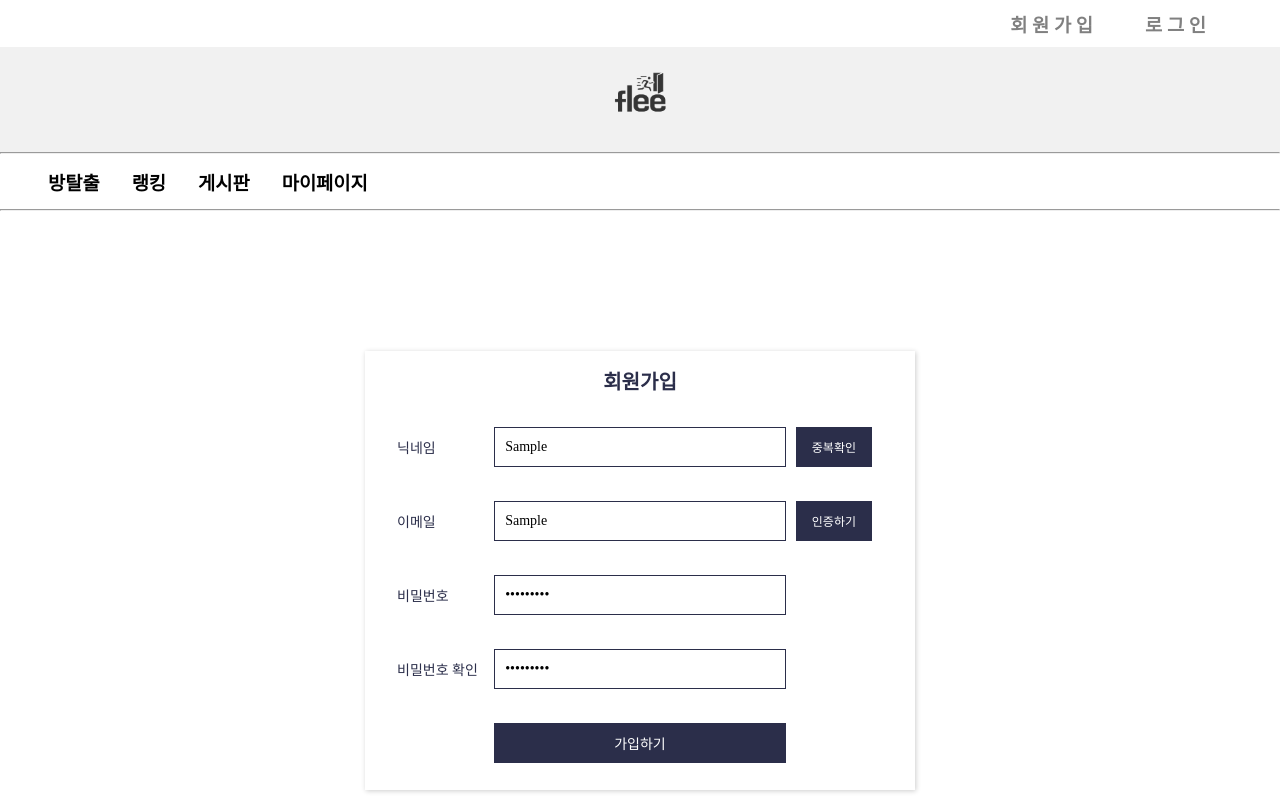
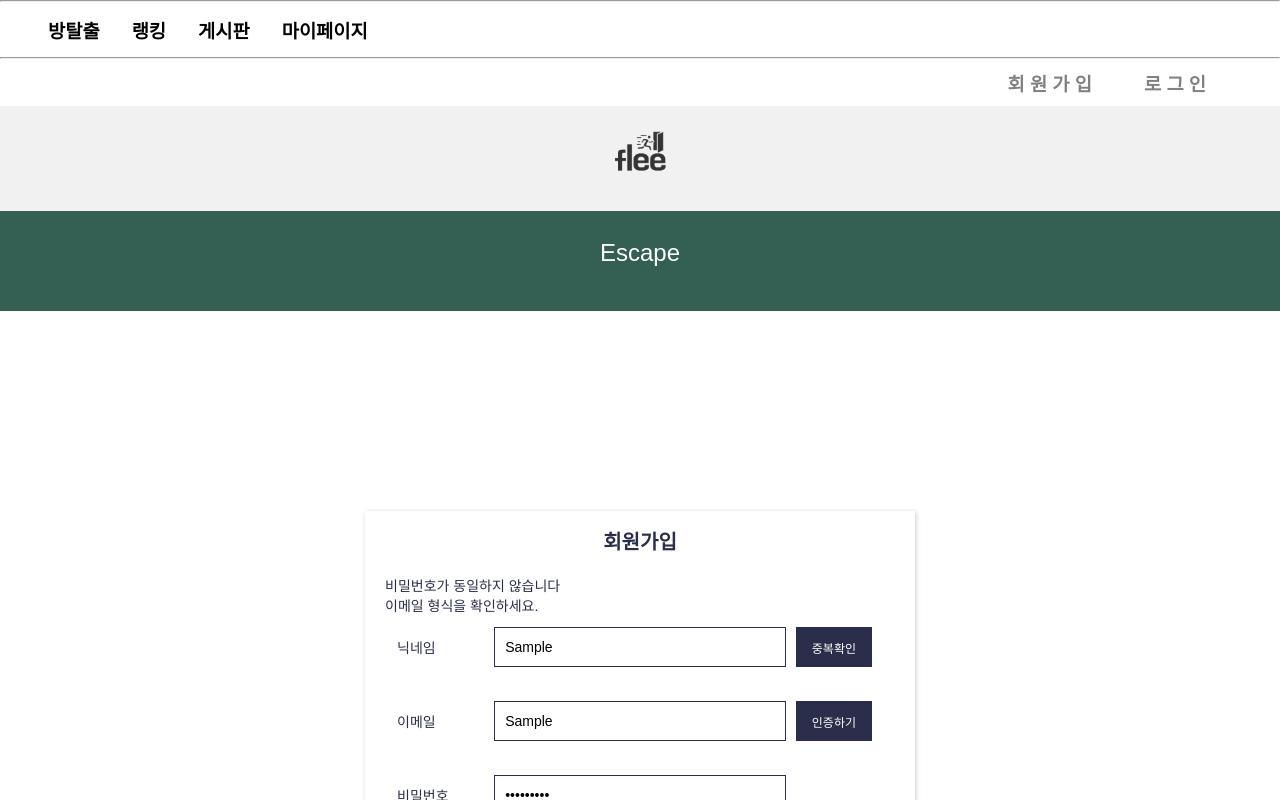
Before and after one commit to CodingIsOurLife/escapeRoom, a Vue app in the folder front/: page /signUp in a window 1280 px wide. Both pictures are taken after typing "Sample", "Sample", "Sample123", "Sample123" into the empty fields and a click on the button "중복확인". Shown: the top 800 px of the page. Built offline with nearby package versions, Linux system fonts and the light colour scheme; no server answers.

Commit message:
chore: api 연동

```diff
--- a/front/src/App.vue
+++ b/front/src/App.vue
@@ -1,9 +1,10 @@
 <template>
   <div class="app">
+    <Mynav></Mynav>
     <LoginNav></LoginNav>
+
     <Myheader></Myheader>
-
-    <Mynav></Mynav>
+    <p class="design"><br />Escape</p>
     <router-view />
     <Myfooter></Myfooter>
   </div>
@@ -13,8 +14,8 @@
 import Myheader from "./components/Myheader.vue";
 import Myfooter from "./components/Myfooter.vue";
 import Mynav from "./components/Mynav.vue";
-import loginNav from "./components/loginNav.vue";
-import LoginNav from "./components/loginNav.vue";
+
+import LoginNav from "./components/LoginNav.vue";
 //import HomeView from "./views/HomeView.vue";
 
 export default {
@@ -23,15 +24,25 @@ export default {
     Myfooter,
     //HomeView,
     Mynav,
-    loginNav,
     LoginNav,
   },
 };
 </script>
 
 <style>
+@font-face {
+  font-family: "Rajdhani", sans-serif;
+  src: url("https://fonts.googleapis.com/css2?family=Rajdhani:wght@300&display=swap");
+}
 .app {
-  /* margin-left: 3em;
-  margin-right: 3em; */
+  font-family: "Rajdhani", sans-serif;
+}
+.design {
+  height: 100px;
+  background-color: #345f53;
+  color: white;
+  font-size: x-large;
+  text-align: center;
+  /* font-family: "Rajdhani", sans-serif; */
 }
 </style>
--- a/front/src/views/auth/Login.vue
+++ b/front/src/views/auth/Login.vue
@@ -1,5 +1,5 @@
 <template>
-  <div class="register-container">
+  <div class="register">
     <h3>로그인</h3>
     <form v-on:submit.prevent="loginSubmit">
       <div class="flex">
@@ -46,6 +46,7 @@ export default {
     return {
       uemail: "",
       pw: "",
+      token: "",
     };
   },
   methods: {
@@ -53,10 +54,10 @@ export default {
       //event.preventDefault();
 
       //console.log(this.uemail, this.pw, this.nickname);
-      let url = "https://";
+      let url = "member/login";
       let saveData = {
-        saveEmail: this.uemail,
-        savePw: this.pw,
+        email: this.uemail,
+        pw: this.pw,
       };
       try {
         axios
@@ -67,6 +68,11 @@ export default {
           })
           .then((res) => {
             if (res.status === 200) {
+              this.result = res.data;
+              console.log(this.result);
+              this.token = this.result.token;
+              this.$cookie.set("accesstoken", res.data.token, 1);
+              axios.defaults.headers.common["access token"] = res.data.token;
               alert("어서오세요");
               this.$router.push("/");
             }
@@ -78,7 +84,6 @@ export default {
   },
 };
 </script>
-
 <style>
 * {
   margin: 0;
@@ -93,9 +98,9 @@ a {
   text-decoration: none;
   color: inherit;
 }
-.register-container {
+.register {
   width: 550px;
-  margin: 10em auto;
+  margin: 200px auto 0;
   padding: 15px 20px;
   background: white;
   color: #2b2e4a;
@@ -103,12 +108,12 @@ a {
   text-align: left;
   box-shadow: 1px 1px 5px rgba(0, 0, 0, 0.2);
 }
-.register-container h3 {
+.register h3 {
   font-size: 20px;
   margin-bottom: 20px;
   text-align: center;
 }
-.register-container input {
+.register input {
   width: 100%;
   height: 40px;
   outline: none;
@@ -116,27 +121,27 @@ a {
   border: 1px solid #707070;
   transition: 0.3s;
 }
-.register-container input:valid,
-.register-container input:focus {
+.register input:valid,
+.register input:focus {
   border: 1px solid #2b2e4a;
 }
-.register-container .center {
+.register .center {
   display: flex;
   align-items: center;
 }
-.register-container .flex {
+.register .flex {
   display: flex;
   flex-direction: column;
 }
-.register-container .flex .container {
+.register .flex .container {
   display: grid;
   grid-template-columns: 1fr 3fr 1fr;
   margin-bottom: 10px;
 }
-.register-container .flex .container .item:first-child {
+.register .flex .container .item:first-child {
   margin-right: 10px;
 }
-.register-container .flex .container .item .idcheck {
+.register .flex .container .item .idcheck {
   height: 100%;
   margin-left: 10px;
   padding: 5px 15px;
@@ -146,16 +151,16 @@ a {
   font-size: 12px;
   transition: 0.3s;
 }
-.register-container .flex .container .item .idcheck:hover {
+.register .flex .container .item .idcheck:hover {
   background: white;
   color: #2b2e4a;
 }
-.register-container .flex .container .item select {
+.register .flex .container .item select {
   height: 40px;
   padding: 10px;
   border: 1px solid #2b2e4a;
 }
-.register-container .submit {
+.register .submit {
   width: 100%;
   height: 40px;
   color: white;
@@ -164,10 +169,10 @@ a {
   background: #2b2e4a;
   transition: 0.3s;
 }
-.register-container .flex .container:last-child {
+.register .flex .container:last-child {
   margin: 0;
 }
-.register-container .submit:hover {
+.register .submit:hover {
   width: 100%;
   height: 40px;
   border: none;
--- a/front/src/views/auth/SignUp.vue
+++ b/front/src/views/auth/SignUp.vue
@@ -1,9 +1,16 @@
 <template>
-  <div class="register-container">
-    <h2>회원가입</h2>
+  <div class="register">
+    <h3>회원가입</h3>
+              <p v-if="errors.length">
+
+    <ul>
+      <li v-for="error in errors" :key="error">{{ error }}</li>
+    </ul>
+  </p>
     <form v-on:submit.prevent="submitForm">
       <div class="flex">
         <ul class="container">
+
           <li class="item center">닉네임</li>
           <li class="item">
             <input
@@ -51,6 +58,7 @@
           <li class="item">
             <input
               type="password"
+              v-model="pwcheck"
               placeholder="비밀번호를 입력하세요."
               required
             />
@@ -61,7 +69,7 @@
         <ul class="container">
           <li class="item center"></li>
           <li class="item">
-            <button class="submit">가입하기</button>
+            <button class="submit" type="submit">가입하기</button>
           </li>
           <li class="item"></li>
         </ul>
@@ -72,27 +80,49 @@
 
 <script>
 import axios from "axios";
+// import { validateEmail } from "@/utils/validation";
 export default {
   data() {
     return {
       uemail: "",
       pw: "",
       nickname: "",
+      pwcheck:"",
+      errors:[],
     };
   },
+  // computed: {
+  //   isUserVaild() {
+  //     return validateEmail(this.uemail);
+  //   },
+  // },
   methods: {
     submitForm: function (event) {
       event.preventDefault();
+      this.errors = [];
+      if (!this.nickname) {
+        this.errors.push("닉네임은 필수입니다.");
+      }
+      if (!this.pw != this.pwcheck) {
+        this.errors.push("비밀번호가 동일하지 않습니다");
+      }
+      if (!this.uemail) {
+        this.errors.push("이메일은 필수입니다.");
+      } else if (!this.validEmail(this.uemail)) {
+        this.errors.push("이메일 형식을 확인하세요.");
+      }
+      if (!this.errors.length) return true;
 
       console.log(this.uemail, this.pw, this.nickname);
+
       let url = "api/member/register";
-      let data = {
+      let datas = {
         nickname: this.nickname,
         pw: this.pw,
         email: this.uemail,
       };
       axios
-        .post(url, JSON.stringify(data), {
+        .post(url, JSON.stringify(datas), {
           headers: {
             "Content-Type": `application/json`,
           },
@@ -108,6 +138,12 @@ export default {
           console.log(error);
           console.log("연결실패");
         });
+    },
+    validEmail: function (email) {
+     //eslint-disable-next-line
+      var re =
+       /\S+@\S+\.\S+/;
+      return re.test(email);
     },
     checkNick: function () {
       let url = "api/member/#";
@@ -133,7 +169,6 @@ export default {
   },
 };
 </script>
-
 <style>
 * {
   margin: 0;
@@ -148,9 +183,9 @@ a {
   text-decoration: none;
   color: inherit;
 }
-.register-container {
+.register {
   width: 550px;
-  margin: 10em auto;
+  margin: 200px auto 0;
   padding: 15px 20px;
   background: white;
   color: #2b2e4a;
@@ -158,12 +193,12 @@ a {
   text-align: left;
   box-shadow: 1px 1px 5px rgba(0, 0, 0, 0.2);
 }
-.register-container h2 {
+.register h3 {
   font-size: 20px;
   margin-bottom: 20px;
   text-align: center;
 }
-.register-container input {
+.register input {
   width: 100%;
   height: 40px;
   outline: none;
@@ -171,27 +206,27 @@ a {
   border: 1px solid #707070;
   transition: 0.3s;
 }
-.register-container input:valid,
-.register-container input:focus {
+.register input:valid,
+.register input:focus {
   border: 1px solid #2b2e4a;
 }
-.register-container .center {
+.register .center {
   display: flex;
   align-items: center;
 }
-.register-container .flex {
+.register .flex {
   display: flex;
   flex-direction: column;
 }
-.register-container .flex .container {
+.register .flex .container {
   display: grid;
   grid-template-columns: 1fr 3fr 1fr;
   margin-bottom: 10px;
 }
-.register-container .flex .container .item:first-child {
+.register .flex .container .item:first-child {
   margin-right: 10px;
 }
-.register-container .flex .container .item .idcheck {
+.register .flex .container .item .idcheck {
   height: 100%;
   margin-left: 10px;
   padding: 5px 15px;
@@ -205,12 +240,12 @@ a {
   background: white;
   color: #2b2e4a;
 }
-.register-container .flex .container .item select {
+.register .flex .container .item select {
   height: 40px;
   padding: 10px;
   border: 1px solid #2b2e4a;
 }
-.register-container .submit {
+.register .submit {
   width: 100%;
   height: 40px;
   color: white;
@@ -219,10 +254,10 @@ a {
   background: #2b2e4a;
   transition: 0.3s;
 }
-.register-container .flex .container:last-child {
+.register .flex .container:last-child {
   margin: 0;
 }
-.register-container .submit:hover {
+.register .submit:hover {
   width: 100%;
   height: 40px;
   border: none;
```
